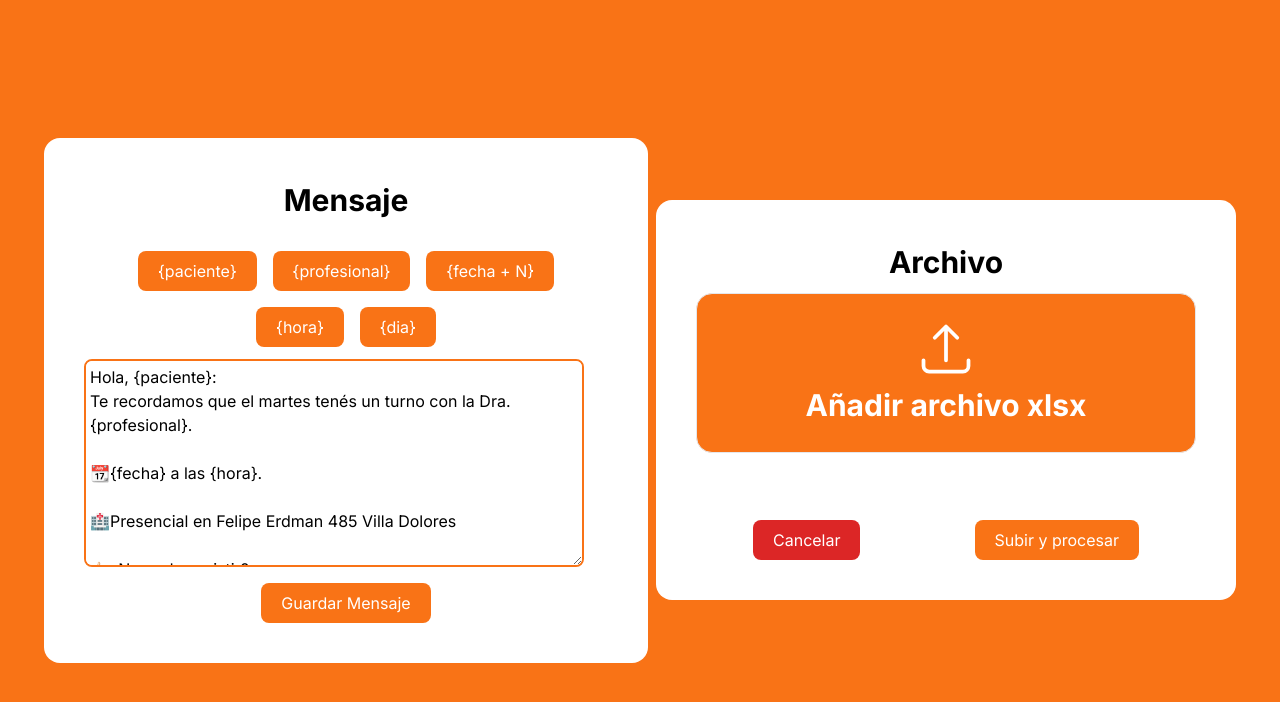
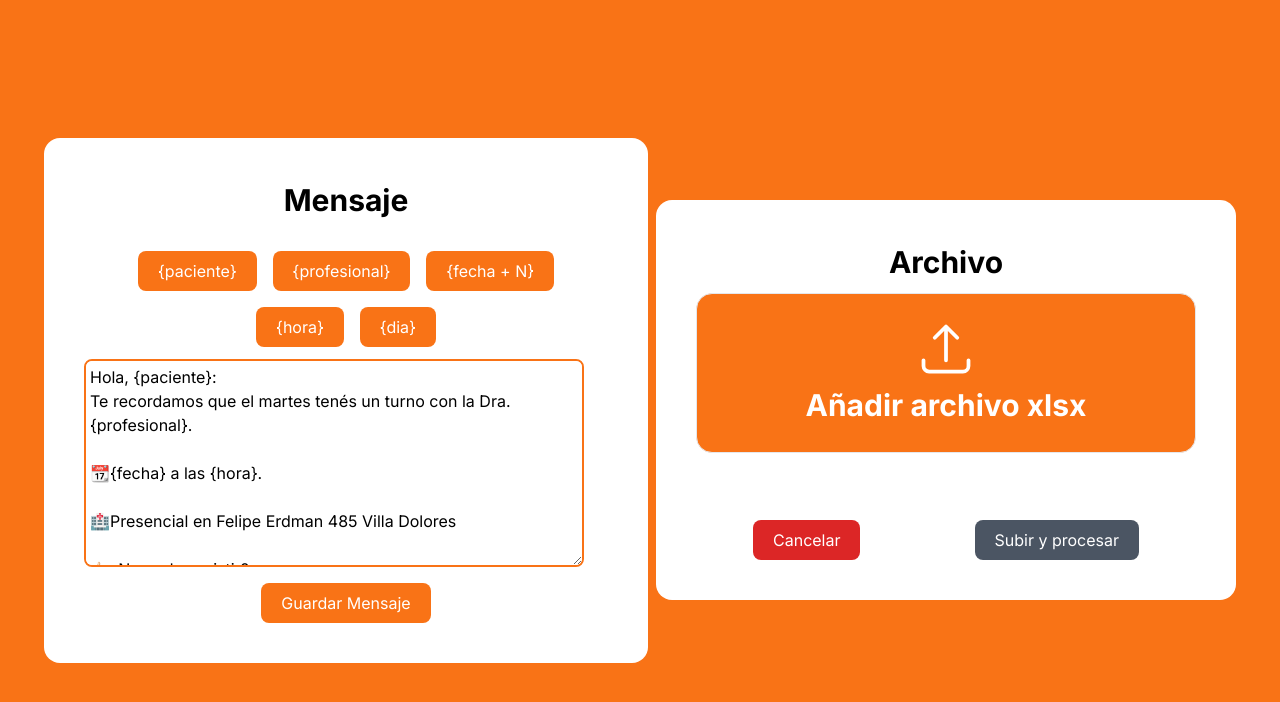
Before and after one commit to LemonGrab766/OftalmoCentroPage, a Next.js app: page / in a window 1280 px wide. Shown: the top 702 px of the page. Built offline with nearby package versions, Linux system fonts and the light colour scheme.

Commit message:
boton de envios en gris

```diff
--- a/src/app/page.js
+++ b/src/app/page.js
@@ -11,7 +11,7 @@ export default function Home() {
 
   const [messageSuccesful, setMessageSuccesful] = useState("");
   const [error, setError] = useState("");
-  const [processMessage, setProcessMessage] = useState(false);
+  const [processMessage, setProcessMessage] = useState(true);
   const [values, setValues] = useState([]);
   const [uniqueValues, setUniqueValues] = useState([]);
 
```
